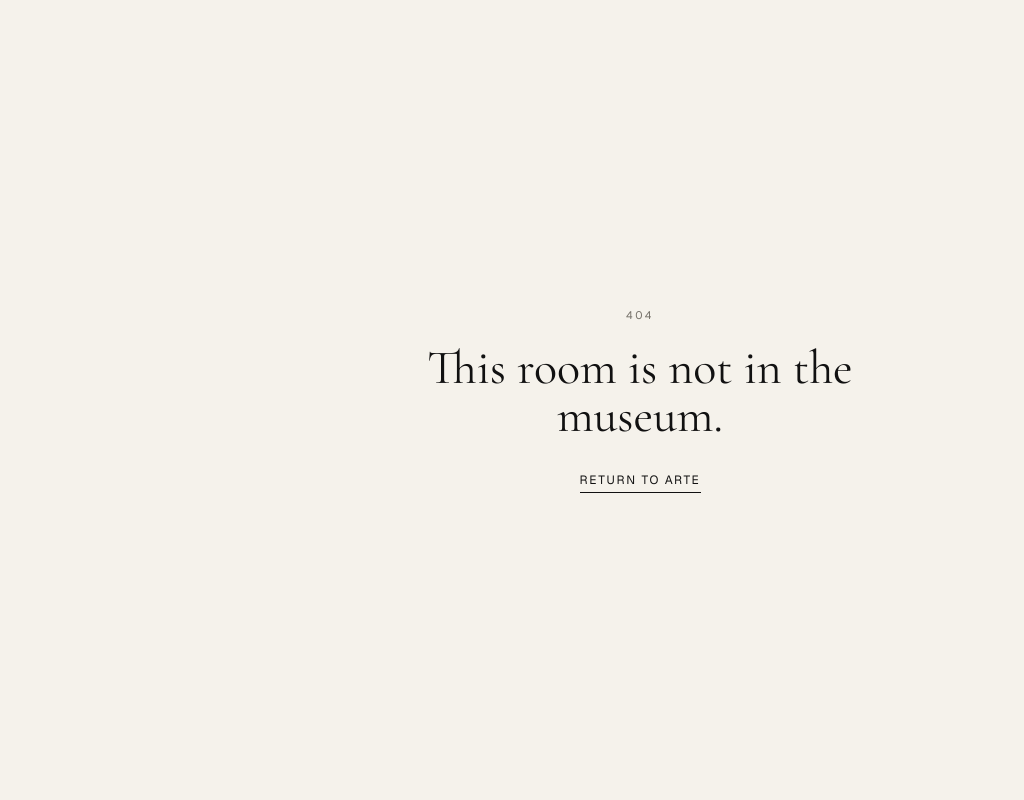
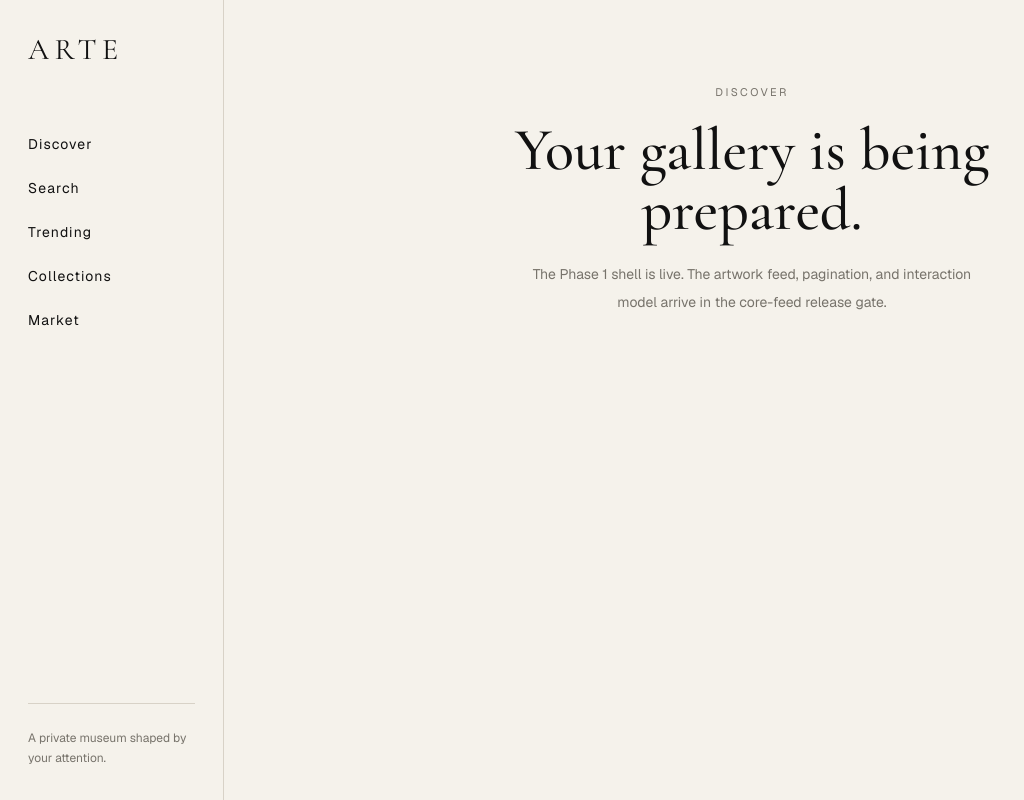
Before and after one commit to thereal-baitjet/ARTE, a Next.js app: page /discover in a window 1280 px wide. Before the commit this address had no page. Shown: the whole page, without its empty margins (0-1024 px from the left). Built offline with nearby package versions, Linux system fonts and the light colour scheme.

Commit message:
feat: add app/(product)/discover/page.tsx

```diff
--- /dev/null
+++ b/app/(product)/discover/page.tsx
@@ -0,0 +1,5 @@
+import { EmptyState } from "@/components/ui/EmptyState";
+
+export default function DiscoverPage() {
+  return <EmptyState eyebrow="Discover" title="Your gallery is being prepared." description="The Phase 1 shell is live. The artwork feed, pagination, and interaction model arrive in the core-feed release gate." />;
+}
```
